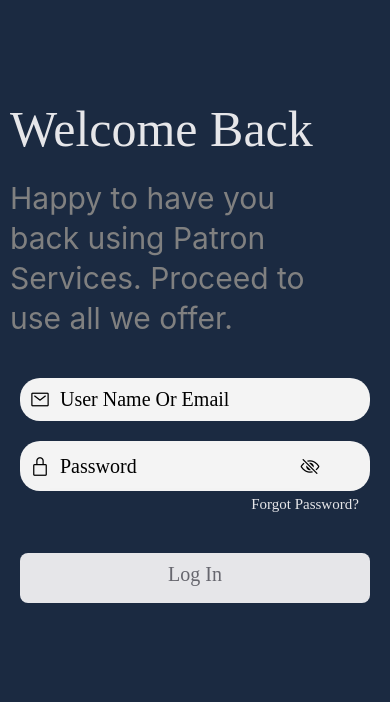
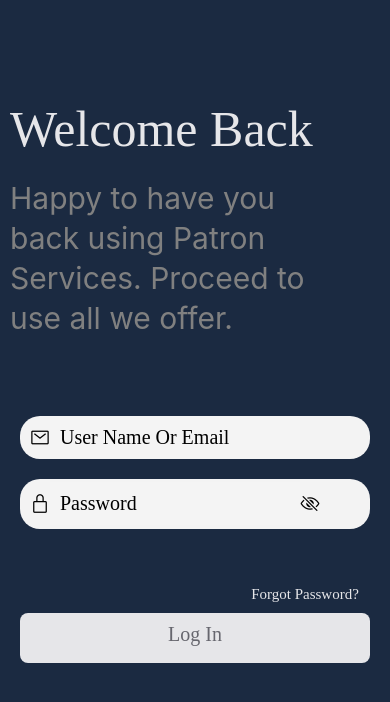
Before and after one commit to noirDev-kev2lee/PatronLasers, a React Native app: screen /Login in a window 390 px wide. Shown: the top 702 px of the page. Built offline with nearby package versions, Linux system fonts and the light colour scheme.

Commit message:
log in change

```diff
--- a/components/screens/Login.tsx
+++ b/components/screens/Login.tsx
@@ -45,14 +45,13 @@ const styles = StyleSheet.create({
     alignContent:'center',
   },
   form:{
-    marginTop:20,
     flex:1,
+    justifyContent:'center',
     alignItems:'center',
   },
   buttons:{
     flex:1,
     alignItems:'center',
-    marginTop:-200,
   },
   title:{
     marginTop:100,
@@ -98,7 +97,6 @@ const styles = StyleSheet.create({
     width:250,
   },
   pressBtn:{
-    top:30,
     fontFamily:'Inter-Regular',
     borderRadius:8,
     backgroundColor:'#e6e6e9',
--- a/components/screens/Register.tsx
+++ b/components/screens/Register.tsx
@@ -64,7 +64,7 @@ const styles = StyleSheet.create({
   title2:{
     fontFamily:'Inter-Regular',
     fontSize:20,
-    color:'#000'
+    color:'#9999a1'
   },
   inputLog:{
     margin:10,
```
